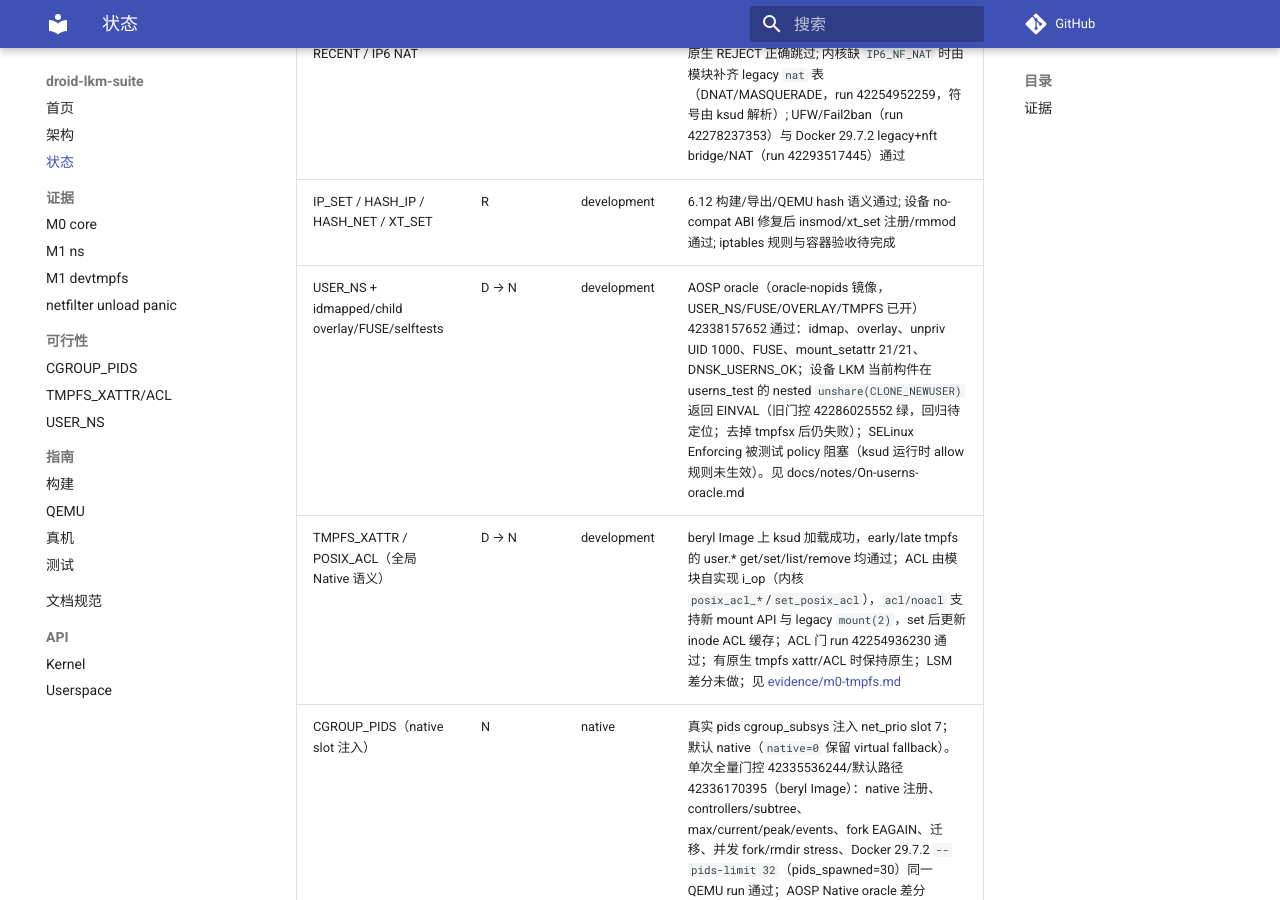
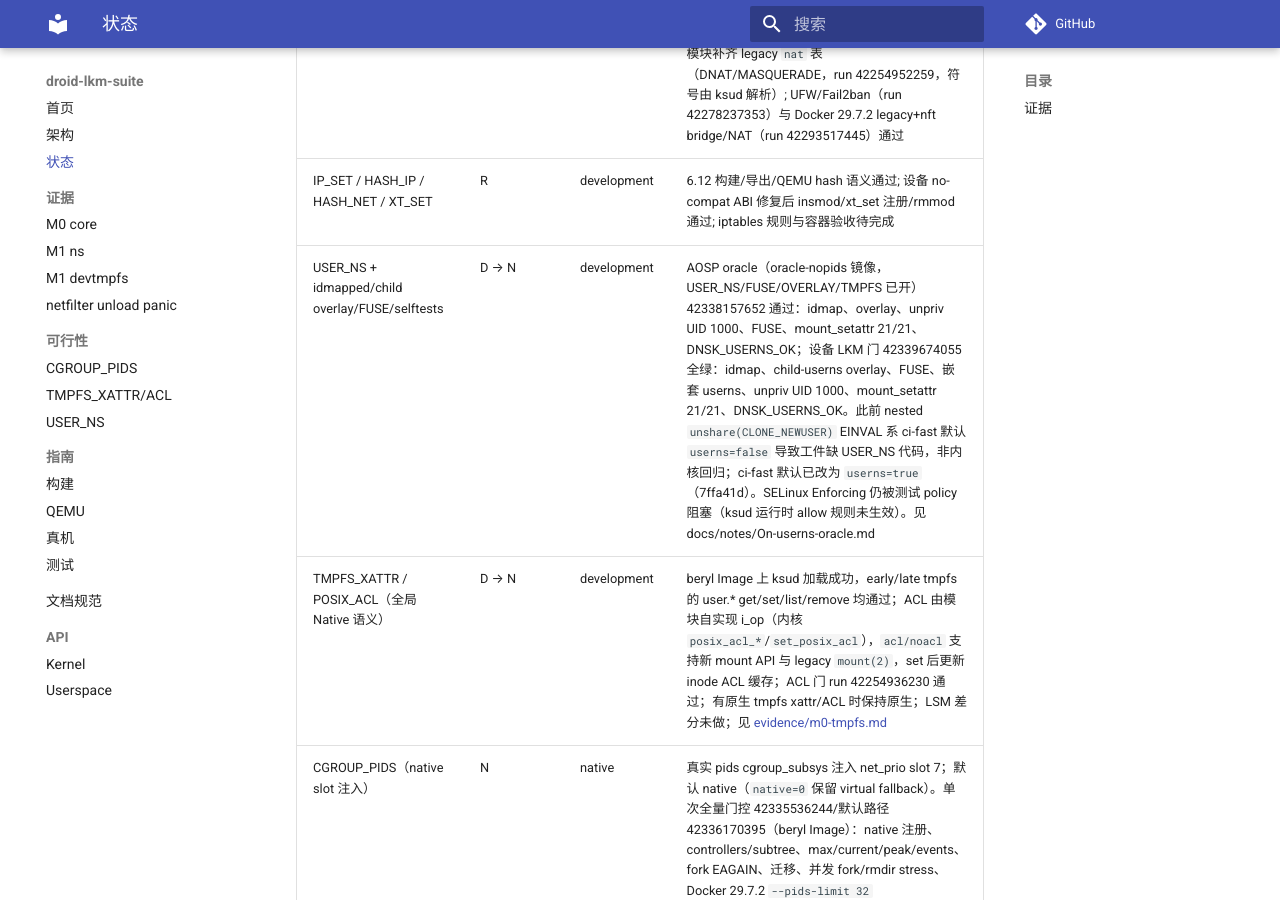
Before and after one commit to uobe1/droid-lkm-suite, an MkDocs documentation site: the page built from docs/status.md, in a window 1280 px wide and 900 px high, scrolled down 649 px. Built offline with MkDocs 1.6.1 and Material for MkDocs 9.7.7, drawn with Linux system fonts in a browser that asks for light colours; comment, search, counter and statistics services are not loaded.

Commit message:
docs(status): record the userns device gate and the artifact flag fix

```diff
--- a/docs/status.md
+++ b/docs/status.md
@@ -11,7 +11,7 @@
 | DEVTMPFS | R | development | active 真机通过：ready=Y、节点挂载、宿主 /dev 不变、嵌套容器 /dev smoke；模块按设计 pin；Docker/droidspaces 工作负载待完成 |
 | xt_addrtype / nft target subset / REJECT / RECENT / IP6 NAT | R | development | active load/unload + netns 内 addrtype/recent/REJECT/ipset/xt_set 规则通过; 原生 REJECT 正确跳过; 内核缺 `IP6_NF_NAT` 时由模块补齐 legacy `nat` 表（DNAT/MASQUERADE，run 42254952259，符号由 ksud 解析）; UFW/Fail2ban（run 42278237353）与 Docker 29.7.2 legacy+nft bridge/NAT（run 42293517445）通过 |
 | IP_SET / HASH_IP / HASH_NET / XT_SET | R | development | 6.12 构建/导出/QEMU hash 语义通过; 设备 no-compat ABI 修复后 insmod/xt_set 注册/rmmod 通过; iptables 规则与容器验收待完成 |
-| USER_NS + idmapped/child overlay/FUSE/selftests | D → N | development | AOSP oracle（oracle-nopids 镜像，USER_NS/FUSE/OVERLAY/TMPFS 已开）42338157652 通过：idmap、overlay、unpriv UID 1000、FUSE、mount_setattr 21/21、DNSK_USERNS_OK；设备 LKM 当前构件在 userns_test 的 nested `unshare(CLONE_NEWUSER)` 返回 EINVAL（旧门控 42286025552 绿，回归待定位；去掉 tmpfsx 后仍失败）；SELinux Enforcing 被测试 policy 阻塞（ksud 运行时 allow 规则未生效）。见 docs/notes/On-userns-oracle.md |
+| USER_NS + idmapped/child overlay/FUSE/selftests | D → N | development | AOSP oracle（oracle-nopids 镜像，USER_NS/FUSE/OVERLAY/TMPFS 已开）42338157652 通过：idmap、overlay、unpriv UID 1000、FUSE、mount_setattr 21/21、DNSK_USERNS_OK；设备 LKM 门 42339674055 全绿：idmap、child-userns overlay、FUSE、嵌套 userns、unpriv UID 1000、mount_setattr 21/21、DNSK_USERNS_OK。此前 nested `unshare(CLONE_NEWUSER)` EINVAL 系 ci-fast 默认 `userns=false` 导致工件缺 USER_NS 代码，非内核回归；ci-fast 默认已改为 `userns=true`（7ffa41d）。SELinux Enforcing 仍被测试 policy 阻塞（ksud 运行时 allow 规则未生效）。见 docs/notes/On-userns-oracle.md |
 | TMPFS_XATTR / POSIX_ACL（全局 Native 语义） | D → N | development | beryl Image 上 ksud 加载成功，early/late tmpfs 的 user.* get/set/list/remove 均通过；ACL 由模块自实现 i_op（内核 `posix_acl_*`/`set_posix_acl`），`acl/noacl` 支持新 mount API 与 legacy `mount(2)`，set 后更新 inode ACL 缓存；ACL 门 run 42254936230 通过；有原生 tmpfs xattr/ACL 时保持原生；LSM 差分未做；见 [evidence/m0-tmpfs.md](evidence/m0-tmpfs.md) |
 | CGROUP_PIDS（native slot 注入） | N | native | 真实 pids cgroup_subsys 注入 net_prio slot 7；默认 native（`native=0` 保留 virtual fallback）。单次全量门控 42335536244/默认路径 42336170395（beryl Image）：native 注册、controllers/subtree、max/current/peak/events、fork EAGAIN、迁移、并发 fork/rmdir stress、Docker 29.7.2 `--pids-limit 32`（pids_spawned=30）同一 QEMU run 通过；AOSP Native oracle 差分 42330841264 marker 逐项一致；v1 标 unsupported；见 evidence/cgpids-differential.md 与 docs/notes/On-cgpids-native.md |
 | CFS_BANDWIDTH | N/N/A | native/待按 KMI 核对 | 不写 LKM |
```
